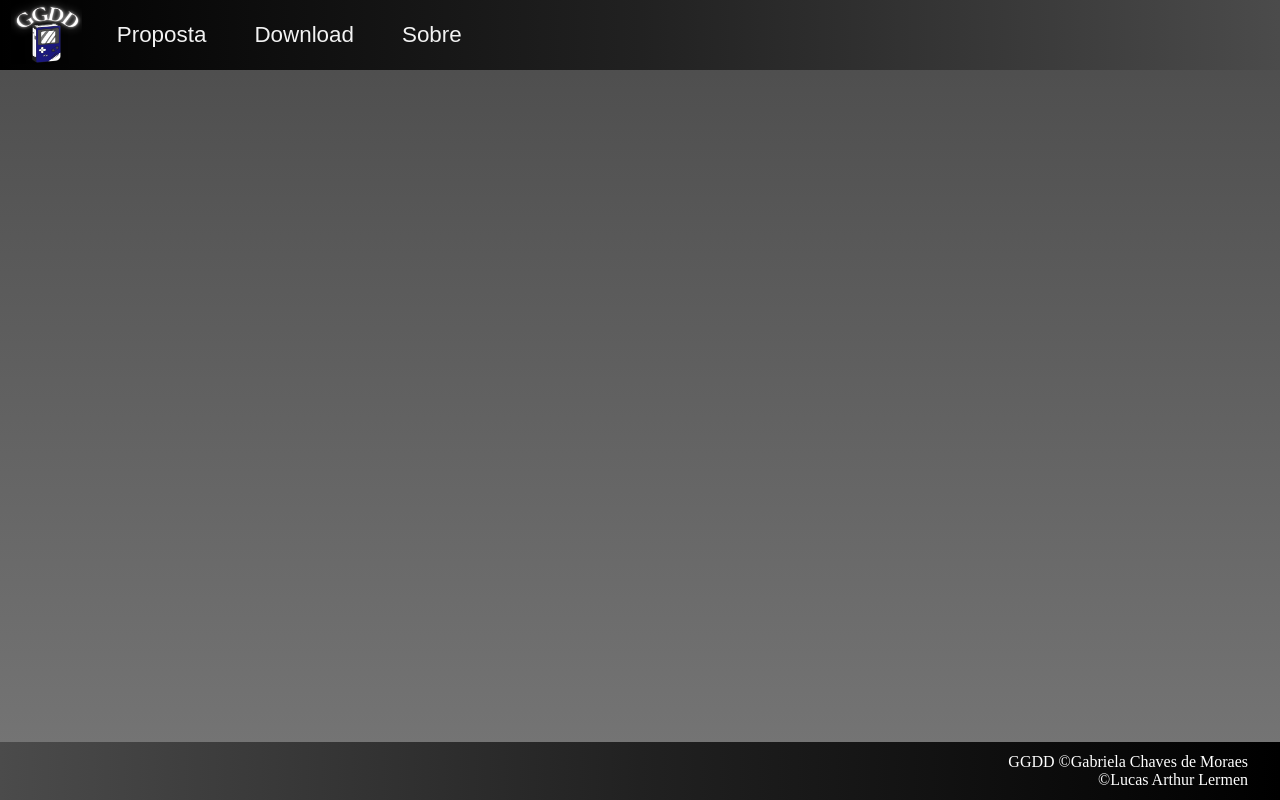
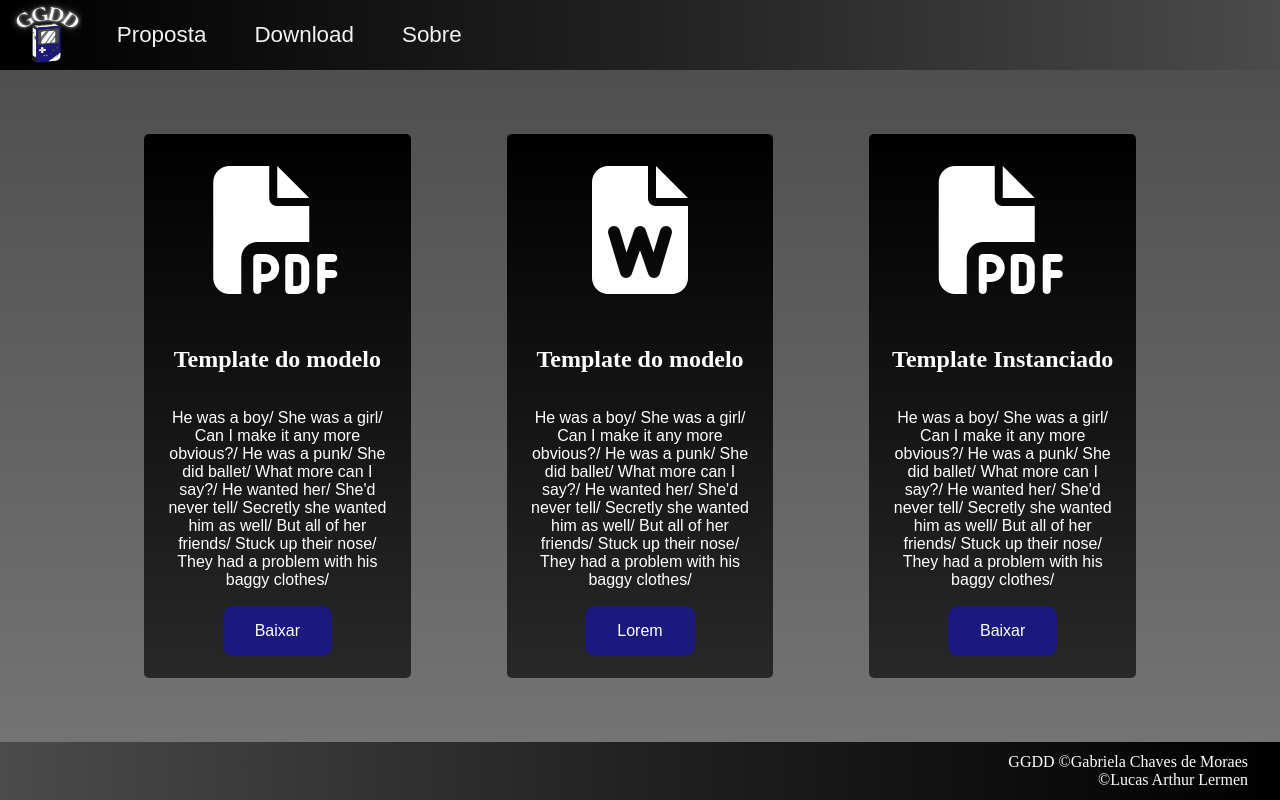
Before and after one commit to TCC-GGDD/GGDD_SiteInformativo, a PHP site: page /pages/download.html in a window 1280 px wide. Run offline with PHP 8.4, Linux system fonts and the light colour scheme; some libraries are stand-ins or nearby versions.

Commit message:
Criando página de download.

```diff
--- a/css/download.css
+++ b/css/download.css
@@ -58,7 +58,50 @@ body {
 
 .content {
   flex: 1;
+  display: flex;
+  flex-direction: row;
+  justify-content: space-between;
+  margin: 0 6rem;
 }
+
+  .download {
+    width: 25%;
+    color: white;
+    display: flex;
+    flex-direction: column;
+    align-items: center;
+    text-align: center;
+    margin: 4rem 3rem;
+    background: rgb(0,0,0);
+    background: linear-gradient(180deg, rgba(0,0,0,1) 0%, rgb(40, 40, 40) 100%);
+    border-radius: 5px;
+  }
+
+  .download p {
+    padding: 0 1.5rem;
+    font-family: Arial, Helvetica, sans-serif;
+  }
+
+  .icon {
+    font-size: 8rem;
+    margin: 2rem 0;
+  }
+
+  .downloadbutton {
+    background-color: #1b187e;
+    color: white;
+    text-decoration: none;
+    padding: 1rem 2rem;
+    border-radius: 10px;
+    position: absolute;
+    bottom: 9rem;
+    font-family: Arial, Helvetica, sans-serif;
+  }
+
+  .downloadbutton:hover {
+    padding: 1.4rem 2.4rem;
+    background-color: darkblue;
+  }
 
 .footer{
   background: rgb(0,0,0);
@@ -68,7 +111,6 @@ body {
   display: flex;
   flex-direction: column;
   align-items: flex-end;
-  margin-top: .8rem;
 }
 
   .footer .copyright{
--- a/css/main.css
+++ b/css/main.css
@@ -132,7 +132,6 @@ body {
   display: flex;
   flex-direction: column;
   align-items: flex-end;
-  margin-top: .8rem;
 }
 
   .footer .copyright {
--- a/css/proposta.css
+++ b/css/proposta.css
@@ -68,7 +68,6 @@ body {
   display: flex;
   flex-direction: column;
   align-items: flex-end;
-  margin-top: .8rem;
 }
 
 
--- a/pages/download.html
+++ b/pages/download.html
@@ -4,6 +4,7 @@
   <meta charset="UTF-8">
   <title>GGDD</title>
   <link rel="stylesheet" href="../css/download.css">
+  <script src="https://kit.fontawesome.com/0875327e82.js" crossorigin="anonymous"></script>
 </head>
 <body>
   <div class="topnav">
@@ -12,7 +13,62 @@
     <a class="tab" href="download.html">Download</a>
     <a class="tab" href="sobre.html">Sobre</a>
   </div>
-  <div class="content"></div>
+  <div class="content">
+      <div class="download">
+        <i class="fas fa-file-pdf icon"></i>
+        <h2>Template do modelo</h2>
+        <p>He was a boy/
+          She was a girl/
+          Can I make it any more obvious?/
+          He was a punk/
+          She did ballet/
+          What more can I say?/
+          He wanted her/
+          She'd never tell/
+          Secretly she wanted him as well/
+          But all of her friends/
+          Stuck up their nose/
+          They had a problem with his baggy clothes/
+        </p>
+        <a href="download.html" class="downloadbutton">Baixar</a>
+      </div>
+      <div class="download">
+        <i class="fas fa-file-word icon"></i>
+        <h2>Template do modelo</h2>
+        <p>He was a boy/
+          She was a girl/
+          Can I make it any more obvious?/
+          He was a punk/
+          She did ballet/
+          What more can I say?/
+          He wanted her/
+          She'd never tell/
+          Secretly she wanted him as well/
+          But all of her friends/
+          Stuck up their nose/
+          They had a problem with his baggy clothes/
+        </p>
+        <a href="download.html" class="downloadbutton">Lorem</a>
+      </div>
+      <div class="download">
+        <i class="fas fa-file-pdf icon"></i>
+        <h2>Template Instanciado</h2>
+        <p>He was a boy/
+          She was a girl/
+          Can I make it any more obvious?/
+          He was a punk/
+          She did ballet/
+          What more can I say?/
+          He wanted her/
+          She'd never tell/
+          Secretly she wanted him as well/
+          But all of her friends/
+          Stuck up their nose/
+          They had a problem with his baggy clothes/
+        </p>
+        <a href="download.html" class="downloadbutton">Baixar</a>
+      </div>
+  </div>
   <div class="footer">
     <div class="copyright">GGDD ©Gabriela Chaves de Moraes</div>
     <div class="copyright"> ©Lucas Arthur Lermen</div>
```
Also changed, not shown: css/sobre.css (+8 -1 lines), pages/sobre.html (+99 -9 lines).
